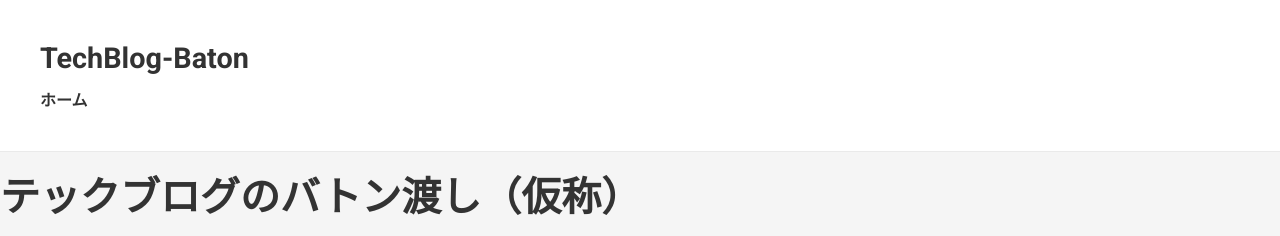
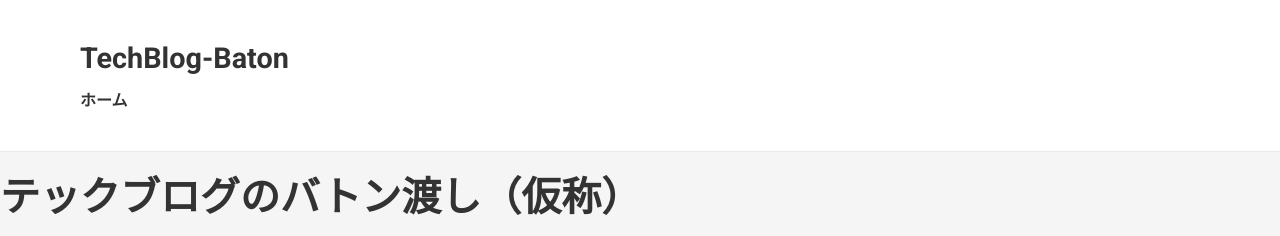
Before and after one commit to Findy/TechBlog-Baton, a Jekyll site: the page built from index.md, in a window 1280 px wide. Shown: the top 236 px of the page. Built offline with Jekyll 4.4.1, drawn with Linux system fonts in a browser that asks for light colours.

Commit message:
Update style.css

```diff
--- a/assets/css/style.css
+++ b/assets/css/style.css
@@ -12,6 +12,11 @@ body {
   max-width: 1200px;
   margin: 0 auto;
   padding: 20px 40px; /* 左右に40pxのパディングを追加 */
+}
+
+/* 全ての要素にボックスサイズを適用 */
+*, *::before, *::after {
+  box-sizing: border-box;
 }
 
 /* ヘッダーのスタイル */
```
